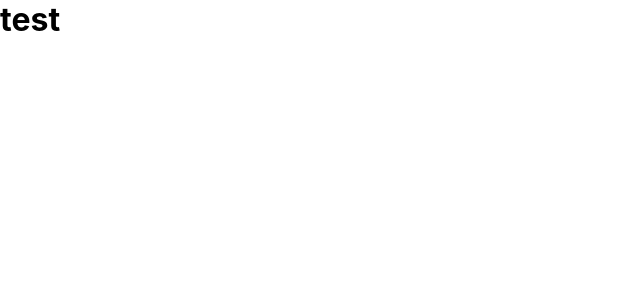
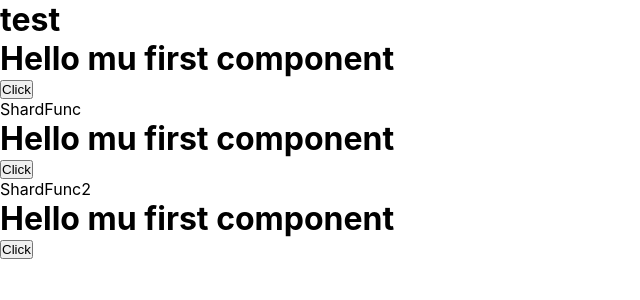
Before and after one commit to spirit-92/lessons-react, a React (Create React App) app: page / in a window 1280 px wide. Shown: the top 300 px of the page, without its empty margins (0-640 px from the left). Built offline with nearby package versions, Linux system fonts and the light colour scheme.

Commit message:
components

```diff
--- a/src/App.js
+++ b/src/App.js
@@ -1,12 +1,20 @@
+import './App.css';
+import {ShardFunc} from "./components/ShardFunc";
+import {ShardFunc2} from "./components/ShardFunc";
+import MyFirstComponent from "./components/MyFirstComponent";
 
-import './App.css';
 
 function App() {
-  return (
-    <div className="App">
-      <h1>test</h1>
-    </div>
-  );
+    return (
+        <div className="App">
+            <h1>test</h1>
+            <MyFirstComponent />
+            <ShardFunc />
+            <MyFirstComponent />
+            <ShardFunc2 />
+            <MyFirstComponent />
+        </div>
+    );
 }
 
 export default App;
--- /dev/null
+++ b/src/components/MyFirstComponent.js
@@ -0,0 +1,10 @@
+function MyFirstComponent() {
+    return (
+        <div className="MyFirstComponent">
+            <h1>Hello mu first component</h1>
+            <button>Click</button>
+        </div>
+    )
+}
+
+export default MyFirstComponent
--- /dev/null
+++ b/src/components/ShardFunc.js
@@ -0,0 +1,12 @@
+
+ function ShardFunc (){
+    return (
+        <div>ShardFunc</div>
+    )
+ }
+ function ShardFunc2 (){
+     return (
+         <div>ShardFunc2</div>
+     )
+ }
+export {ShardFunc,ShardFunc2}
```
